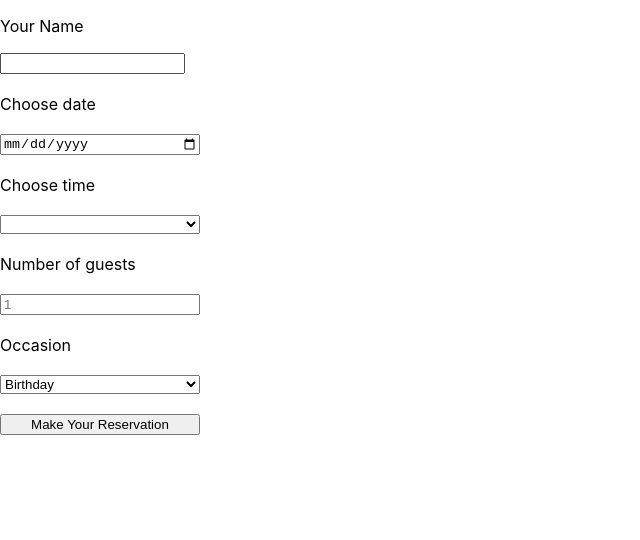
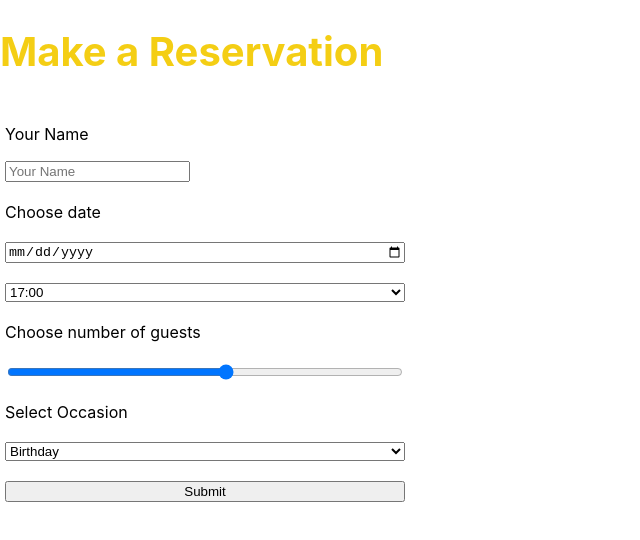
Before and after one commit to Shashwatsingh90/little-lemon, a React (Create React App) app in the folder little-lemon/: page /booking in a window 1280 px wide. Shown: the top 540 px of the page, without its empty margins (0-640 px from the left). Built offline with nearby package versions, Linux system fonts and the light colour scheme.

Commit message:
updated booking form logics

```diff
--- a/little-lemon/src/App.js
+++ b/little-lemon/src/App.js
@@ -1,6 +1,6 @@
 
 import './App.css';
-import BookingPage from './components/BookingPage'
+import BookingPage from './components/Booking/BookingPage'
 import { Routes, Route } from 'react-router-dom';
 import HomePage from './components/HomePage';
 import About from './components/About';
--- /dev/null
+++ b/little-lemon/src/components/Booking/BookingForm.js
@@ -0,0 +1,76 @@
+import React from 'react'
+import { useState } from 'react'
+// import {formReducer, inititalState} from './formReducer';
+import { useTimeDispatch } from '../../context/TimeContext';
+import TimeSlots from './TimeSlots';
+
+
+function BookingForm() {
+    const [selectedDate, setSelectedDate] = useState('')
+
+    const dispatch = useTimeDispatch();
+    const handleSubmit = (e) => {
+        e.preventDefault();
+        dispatch({
+            type: 'SUBMITTED_TIME',
+            time: e.time,
+            date: selectedDate
+        })
+    }
+
+
+    return (
+        <>
+            <h1>Make a Reservation</h1>
+            <form onSubmit={handleSubmit} style={{ display: "grid", maxWidth: 400, gap: 20, padding: 5 }}>
+                <label htmlFor="name">
+                    <p>Your Name</p>
+                    <input
+                        type="text"
+                        name="name"
+                        id="name"
+                        placeholder="Your Name"
+                    />
+                </label>
+                <label htmlFor="date">Choose date</label>
+                <input type="date" name="date" id="date"
+                    onSelect={e => {
+                        // dispatch({
+                        //   type: 'SELECTED_DATE',
+                        //   date: e.target.value
+                        // });
+                        setSelectedDate(e.target.value)
+                    }}
+                />
+                <select
+                    label='time'
+                    value="time"
+                >
+                    <TimeSlots />
+                </select>
+                <label htmlFor="guests">Choose number of guests</label>
+                <input
+                    type='range'
+                    id="guests"
+                    label='guests'
+                    value='guests'
+                    min='1'
+                    max='10'
+                />
+                <label htmlFor="occasion">Select Occasion</label>
+                <select
+                    label="occasion"
+                    id="occasion"
+                    value="occasion"
+                >
+                    <option value="Birthday">Birthday</option>
+                    <option value="Anniversary">Anniversary</option>
+                </select>
+                <button type='submit'>Submit</button>
+            </form>
+
+        </>
+    )
+}
+
+export default BookingForm
--- /dev/null
+++ b/little-lemon/src/components/Booking/TimeSlots.js
@@ -0,0 +1,20 @@
+import React from 'react'
+import { useTimes } from '../../context/TimeContext'
+
+
+
+function TimeSlots() {
+
+    const times = useTimes();
+    return (
+        <>
+            {times?.times?.map((time) => {
+                return (
+                    <option value={time.time} key={time.id}>{time.time}</option>
+                )
+            })}
+        </>
+    )
+}
+
+export default TimeSlots
--- a/little-lemon/src/components/BookingForm.js
+++ /dev/null
@@ -1,61 +0,0 @@
-import React from 'react'
-import { useState } from 'react'
-// import {formReducer, inititalState} from './formReducer';
-
-
-
-function BookingForm({ times, onSubmitted }) {
-    const [name, setName] = useState('');
-    const [date, setDate] = useState('');
-    // const [time, setTime] = useState('');
-    const [guests, setGuests] = useState('');
-    const [occasion, setOccasion] = useState('');
-    const [selectedTime, setSelectedTime] = useState('17:00')
-
-    // const onSubmitted = () => {
-
-    // }
-
-    return (
-        <>
-            <form style={{ display: "grid", maxWidth: 200, gap: 20 }}>
-                <label htmlFor="name">
-                    <p>Your Name</p>
-                    <input
-                        onChange={e => setName(e.target.value)}
-                        type="text"
-                        id="name"
-                        value={name}
-                    />
-                </label>
-                <label htmlFor="res-date">Choose date</label>
-                <input
-                    type="date"
-                    id="res-date"
-                    value={date}
-                    onChange={e => setDate(e.target.value)}
-                />
-                <label htmlFor="res-time">Choose time</label>
-                <select
-                    id="res-time"
-                    value={selectedTime}
-                    onChange={e => setSelectedTime(e.target.value)}
-                >
-                    {times?.map((time) => {
-                        return (<option key={time.time} value={time.time}>{time.time}</option>)
-                    })}
-                </select>
-                <label htmlFor="guests">Number of guests</label>
-                <input type="number" placeholder="1" min="1" max="10" id="guests" value={guests} onChange={e => setGuests(e.target.value)} />
-                <label htmlFor="occasion">Occasion</label>
-                <select id="occasion" value={occasion} onChange={e => setOccasion(e.target.value)}>
-                    <option>Birthday</option>
-                    <option>Anniversary</option>
-                </select>
-                <button type='submit' onClick={() => onSubmitted(selectedTime, date)}>Make Your Reservation</button>
-            </form>
-        </>
-    )
-}
-
-export default BookingForm
--- a/little-lemon/src/components/Main.js
+++ b/little-lemon/src/components/Main.js
@@ -6,7 +6,7 @@ import dessert from '../icons_assets/lemon dessert.jpg'
 import Card from './Card';
 import Testimonials from './Testimonials';
 import About from './About'
-import BookingForm from './BookingForm';
+import BookingForm from './Booking/BookingForm';
 import { useReducer } from 'react';
 
 const specials = [
--- /dev/null
+++ b/little-lemon/src/context/TimeContext.js
@@ -0,0 +1,60 @@
+import React, { createContext, useContext, useReducer } from 'react'
+
+const TimeContext = createContext(null);
+const DispatchContext = createContext(null)
+
+
+
+
+// function initializeTimes() {
+const initialTimes = { selectedDates: [], times: [{ time: '17:00', id: 1 }, { time: '18:00', id: 2 }, { time: '19:00', id: 3 }, { time: '20:00', id: 4 }, { time: '21:00', id: 5 }, { time: '22:00', id: 6 }] };
+//   return { times: initialTimes };
+// }
+
+export function TimeProvider({ children }) {
+  const [state, dispatch] = useReducer(reducer, initialTimes)
+
+  // function handleSubmitTime(submittedTime) {
+  //     dispatch({
+
+  //     });
+  //     console.log(submittedTime);
+  // }
+
+  return (
+    <TimeContext.Provider value={state}>
+      <DispatchContext.Provider value={dispatch}>
+        {children}
+      </DispatchContext.Provider>
+    </TimeContext.Provider>
+  )
+}
+
+export function useTimes() {
+  return useContext(TimeContext);
+}
+
+export function useTimeDispatch() {
+  return useContext(DispatchContext);
+}
+
+// this function returns the new state
+function reducer(state, action) {
+
+  switch (action.type) {
+    // case 'SUBMITTED_DATE': {
+    //   return submittedDates.push(action.date)
+    // }
+    case 'SUBMITTED_TIME':
+      state.selectedDates = [...state.selectedDates, action.date]
+      return console.log(state.selectedDates.map(date =>
+        state.times.filter(t => t.time !== action.time))
+      );
+    default: {
+      return { ...state };
+    }
+  }
+
+}
+
+// const submittedDates = [];
--- a/little-lemon/src/context/UseFormContext.js
+++ /dev/null
@@ -1,35 +0,0 @@
-import { React, useContext, useState, createContext } from 'react'
-
-// for Context:
-// 1. Create
-// 2. Provide
-// 3. Use
-
-const FormContext = createContext();
-
-export const FormProvider = ({ children }) => {
-  const [form, setForm] = useState({
-    name: '',
-    date: '',
-    time: '',
-    guests: 1,
-    occasion: ''
-  })
-
-  const setFormHandler = (data) => {
-    setForm(data);
-  };
-
-  return (
-    <FormContext.Provider
-      value={{
-        form,
-        setForm: setFormHandler
-      }}
-    >
-      {children}
-    </FormContext.Provider>
-  )
-}
-
-export const useFormContext = () => useContext(FormContext)
```
Also changed, not shown: little-lemon/src/components/BookingSlot.js (deleted, +0 -9 lines), little-lemon/src/index.js (+5 -5 lines), little-lemon/src/components/Booking/BookingPage.js (renamed from little-lemon/src/components/BookingPage.js), little-lemon/src/components/Booking/formReducer.js (renamed from little-lemon/src/components/formReducer.js).
